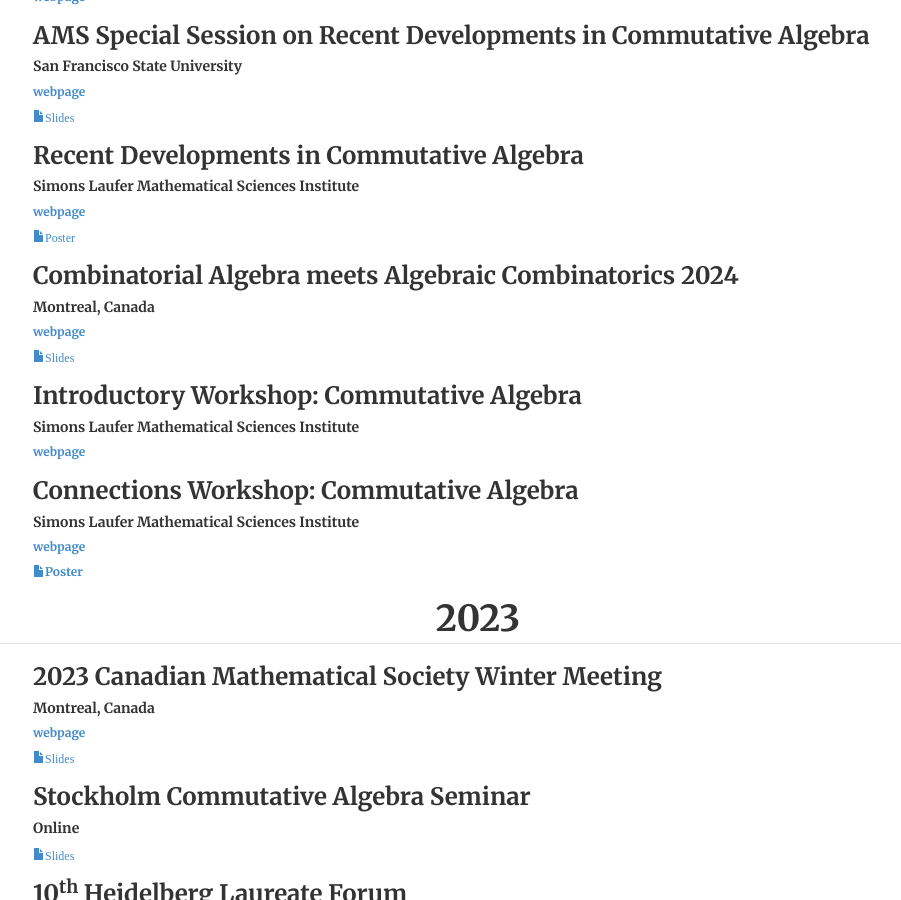
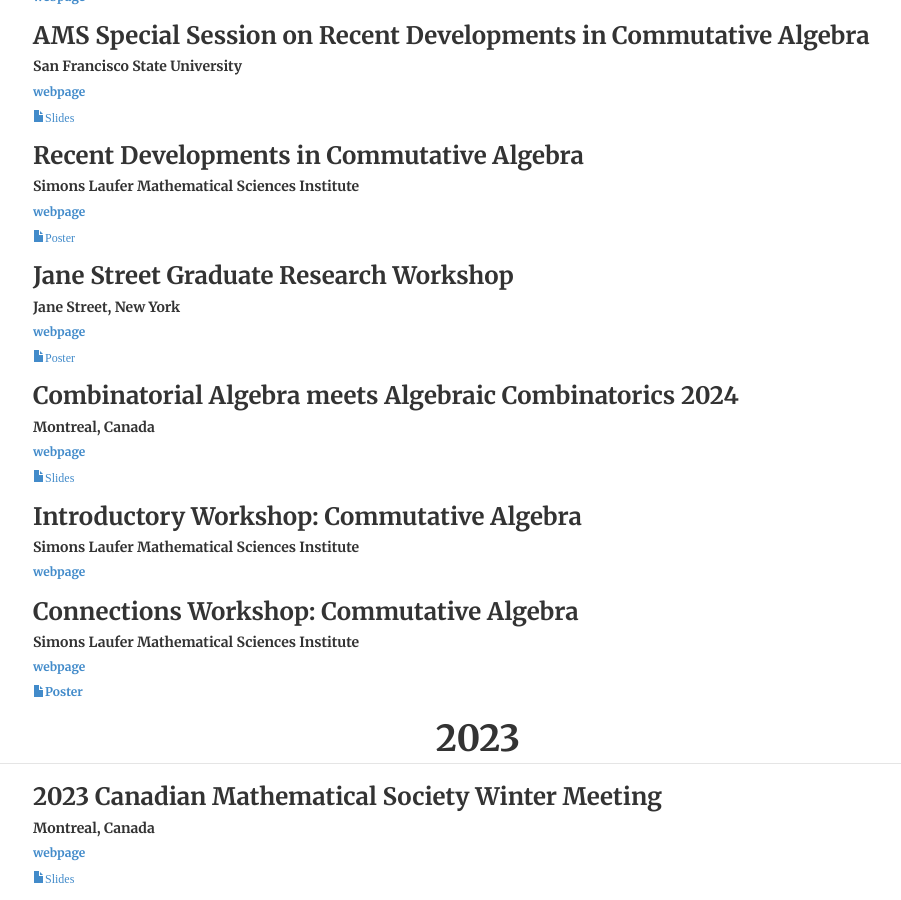
Before and after one commit to hollebenthiago/hollebenthiago.github.io, a Jekyll site: the page built from attended/index.html, in a window 1280 px wide and 900 px high, scrolled down 369 px. Shown: the whole window, without its empty margins (162-1063 px from the left). Built offline with Jekyll 4.4.1, drawn with Linux system fonts in a browser that asks for light colours.

Commit message:
add jane street workshop 24

```diff
--- a/attended/index.html
+++ b/attended/index.html
@@ -58,6 +58,20 @@
                 </h6>
                 <h6>
                     <a href="../slidesposters/posters/ictp23.pdf"><i class="glyphicon glyphicon-file">Poster</i></a>
+                </h6>
+            </li>
+            <li>
+                <h3>
+                    Jane Street Graduate Research Workshop
+                </h3>
+                <h5>
+                    Jane Street, New York
+                </h5>
+                <h6>
+                    <a href="https://www.janestreet.com/join-jane-street/programs-and-events/graduate-research-fellowship/">webpage</a>
+                </h6>
+                <h6>
+                    <a href="../slidesposters/posters/janestreet24.pdf"><i class="glyphicon glyphicon-file">Poster</i></a>
                 </h6>
             </li>
             <li>
```
Also changed, not shown: 1 other file.
